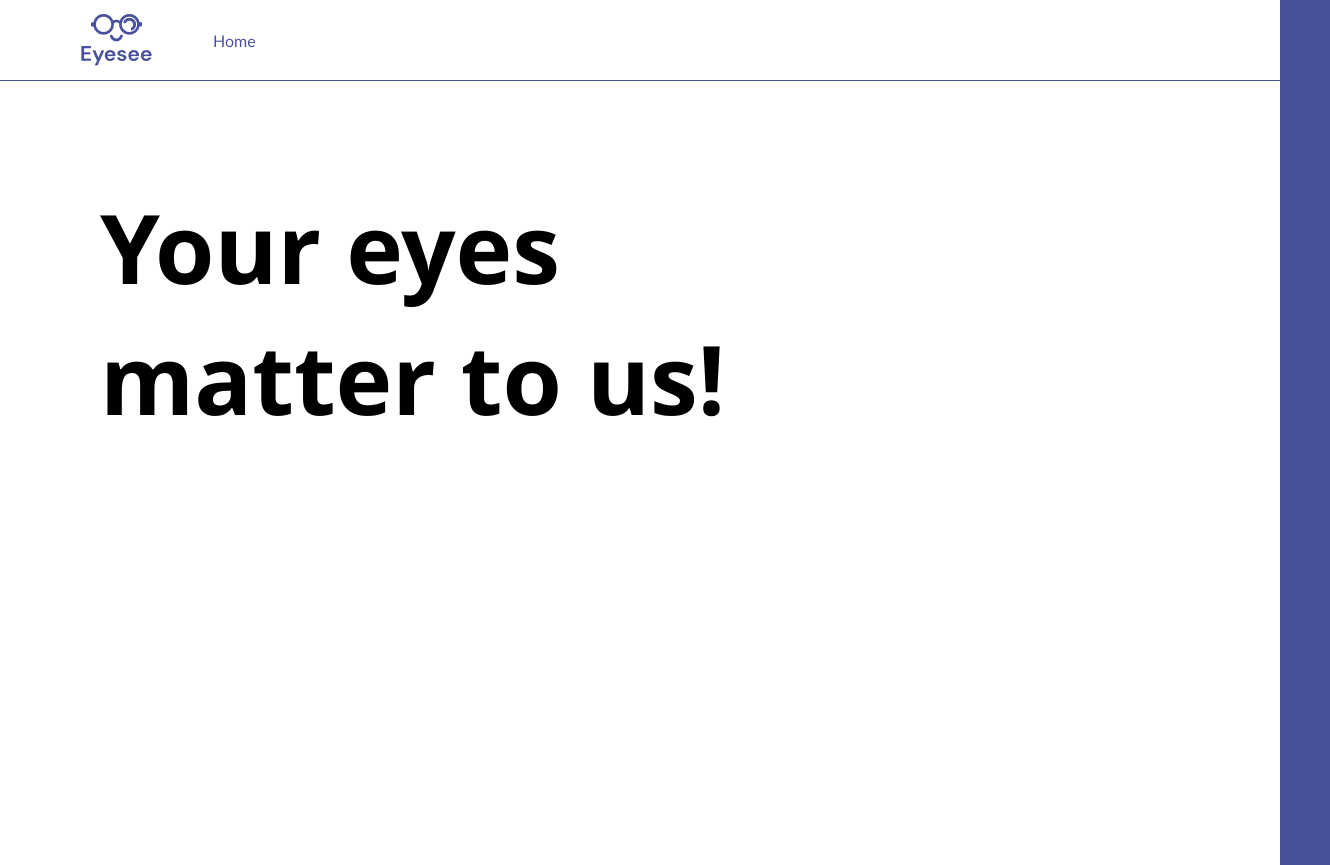
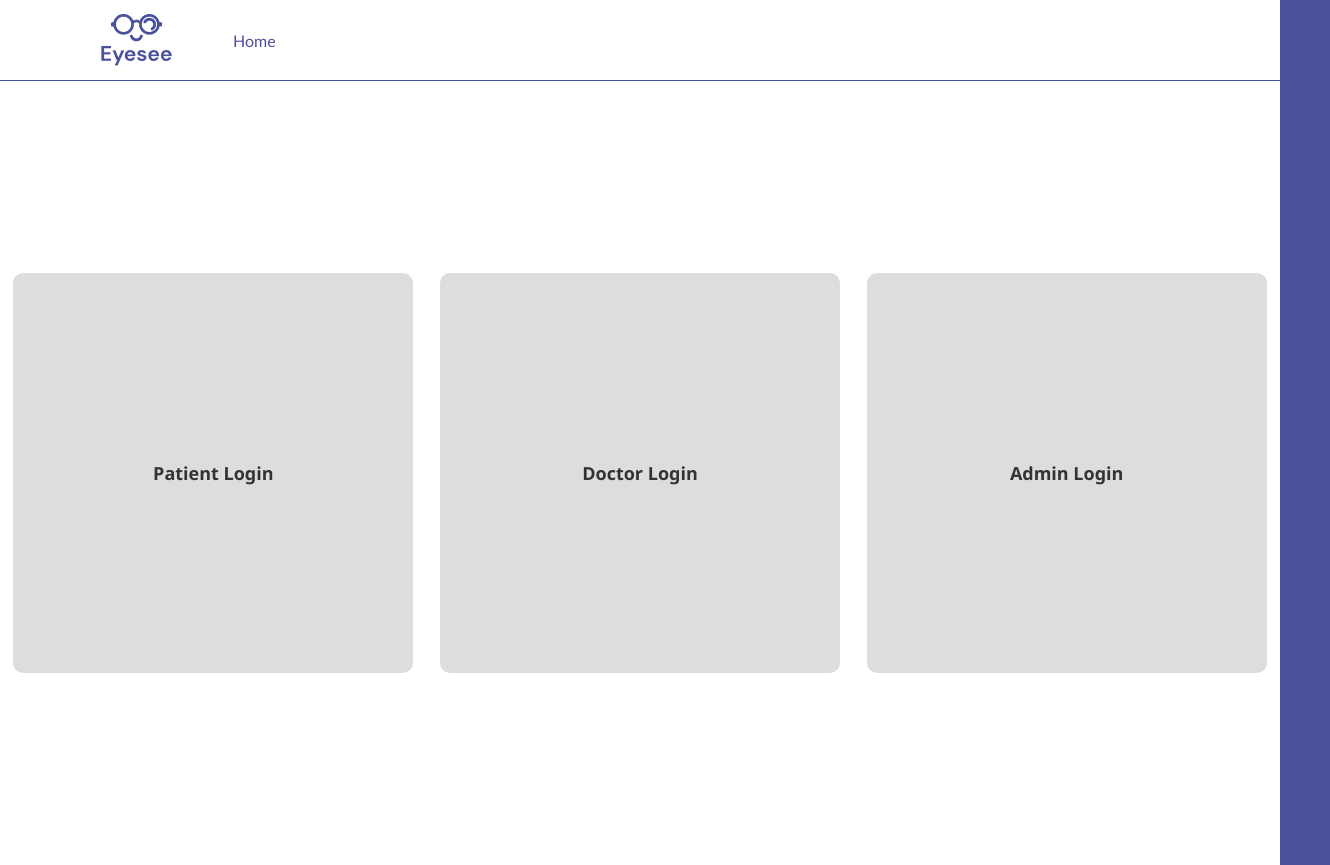
Before and after one commit to Adrian021888/Clinic-Project, a plain HTML site: page login/login.html in a window 1280 px wide. Shown: the whole page, 1330 px wide, since content can reach past the window. Drawn offline with Linux system fonts and the light colour scheme.

Commit message:
new files

```diff
--- a/landing/style.css
+++ b/landing/style.css
@@ -23,7 +23,7 @@ nav ul{
     display: flex;
     justify-content: flex-start;
     align-items: left;
-    padding-left: 60px;
+    /*padding-left: 60px;*/
 }
 
 nav li{
@@ -45,9 +45,13 @@ nav a:hover{
     color: rgb(120,56,150);
 }
 
+nav li:first-child{
+    padding-left: 70px;
+}
+
 nav li:last-child{
     margin-left: 150px;
-    padding-left: 500px;
+    padding-left: 700px;
 }
 
 
--- a/login/login.html
+++ b/login/login.html
@@ -3,7 +3,7 @@
 <head>
     <meta charset="UTF-8">
     <meta name="viewport" content="width=device-width, initial-scale=1.0">
-    <title>Document</title>
+    <title>Login</title>
     <link rel="stylesheet" href="loginstyle.css">
 </head>
 <body>
@@ -14,11 +14,16 @@
         </ul>
     </nav>
 
-    <section class = "fwh-slide">
-        <p>
-            Your eyes <br>
-            matter to us! <br>
-        </p>
+    <section class="fwh-slide">
+        <div class="login-option" id="patient-login">
+            <a href="patient-login.html">Patient Login</a>
+        </div>
+        <div class="login-option" id="doctor-login">
+            <a href="doctor-login.html">Doctor Login</a>
+        </div>
+        <div class="login-option" id="admin-login">
+            <a href="admin-login.html">Admin Login</a>
+        </div>
     </section>
 </body>
 </html>
--- a/login/loginstyle.css
+++ b/login/loginstyle.css
@@ -23,7 +23,10 @@ nav ul{
     display: flex;
     justify-content: flex-start;
     align-items: right;
-    padding-left: 50px;
+}
+
+nav li:first-child{
+    padding-left: 70px;
 }
 
 nav li{
@@ -40,11 +43,9 @@ nav a{
 }
 
 nav a:hover{
-    /*background-color: rgb(27,22,55);*/
     text-decoration: underline;
     color: rgb(120,56,150);
 }
-
 
 .fwh-slide{
     position: relative;
@@ -55,16 +56,30 @@ nav a:hover{
     background-repeat: no-repeat;
     background-position: center;
     font-family: 'Segoe UI', Tahoma, Geneva, Verdana, sans-serif;
-    padding-left: 100px;
-    padding-top: 100px;
+    display: flex;
+    justify-content: space-around;
+    align-items: center;
 }
 
-.fwh-slide .content {
-    padding: 20px; /* Add padding for better readability */
+.login-option{
+    width: 400px;
+    height: 400px;
+    background-color: #ddd;
+    border-radius: 10px;
+    display: flex;
+    justify-content: center;
+    align-items: center;
+    cursor: pointer;
 }
 
-.fwh-slide p {
-    font-weight: bold; /* Make the text bold */
-    font-size: 96px; /* Set the font size to be big */
-    text-align: left; /* Align the text to the left */
+.login-option a{
+    text-decoration: none;
+    color: #333;
+    font-size: 18px;
+    font-weight: bold;
+    text-align: center;
 }
+
+.login-option:hover {
+    background-color: rgb(216, 31, 31);
+}
--- /dev/null
+++ b/login/patient-login-style.css
@@ -0,0 +1,69 @@
+* {
+    margin: 0;
+    padding: 0;
+    box-sizing: border-box;
+}
+
+body {
+    font-family: Arial, sans-serif;
+    background-color: #f0f0f0;
+}
+
+.container {
+    display: flex;
+    height: 100vh;
+}
+
+.image-container {
+    flex: 1;
+    display: flex;
+    justify-content: center;
+    align-items: center;
+}
+
+.image-container img {
+    max-width: 100%;
+    max-height: 100%;
+}
+
+.login-container {
+    flex: 1;
+    display: flex;
+    flex-direction: column;
+    justify-content: center;
+    align-items: center;
+}
+
+.login-container h2 {
+    margin-bottom: 20px;
+}
+
+.input-group {
+    margin-bottom: 15px;
+}
+
+.input-group input {
+    width: 300px;
+    padding: 10px;
+    border: 1px solid #ccc;
+    border-radius: 5px;
+    outline: none;
+}
+
+.login-options {
+    display: flex;
+    justify-content: space-between;
+}
+
+.login-options button {
+    padding: 10px 20px;
+    background-color: #007bff;
+    color: #fff;
+    border: none;
+    border-radius: 5px;
+    cursor: pointer;
+}
+
+.login-options button:hover {
+    background-color: #0056b3;
+}
```
Also changed, not shown: login/doctor-login.html (added, +24 -0 lines), login/patient-login.html (added, +33 -0 lines).
